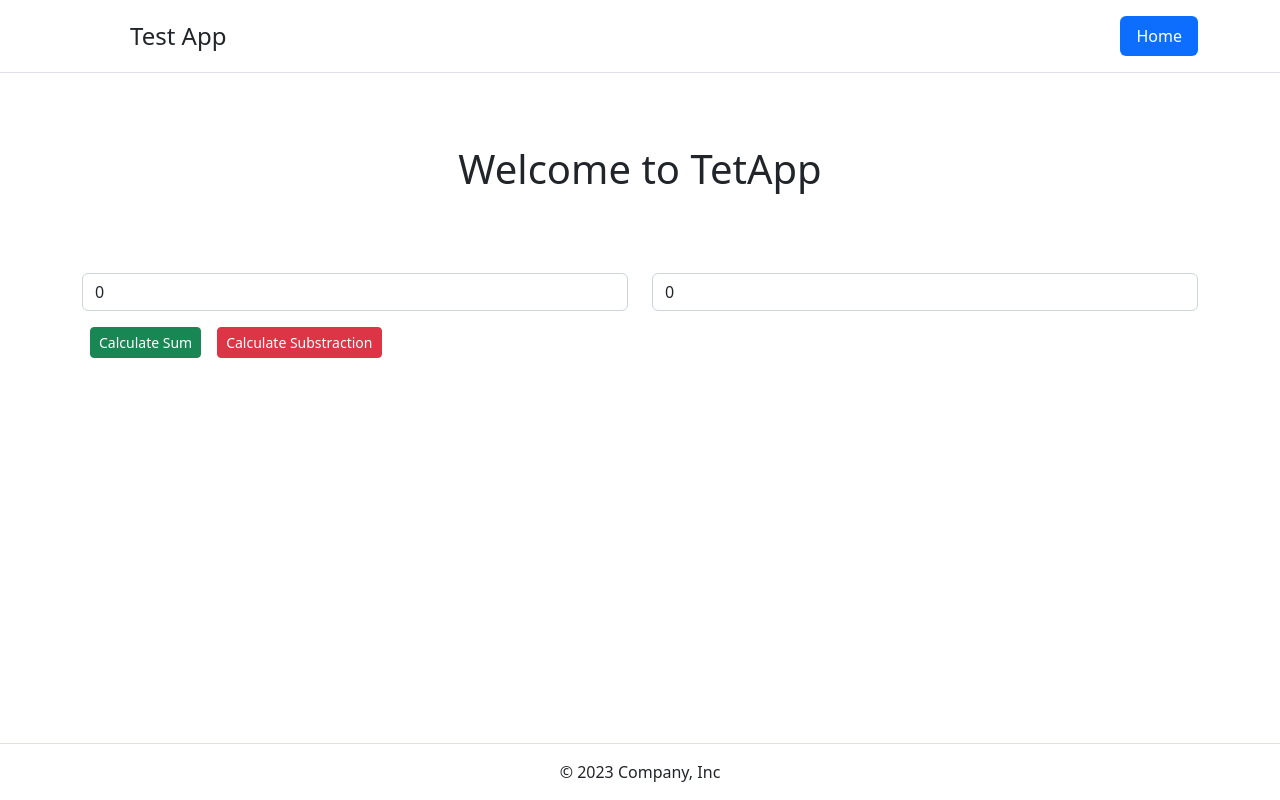
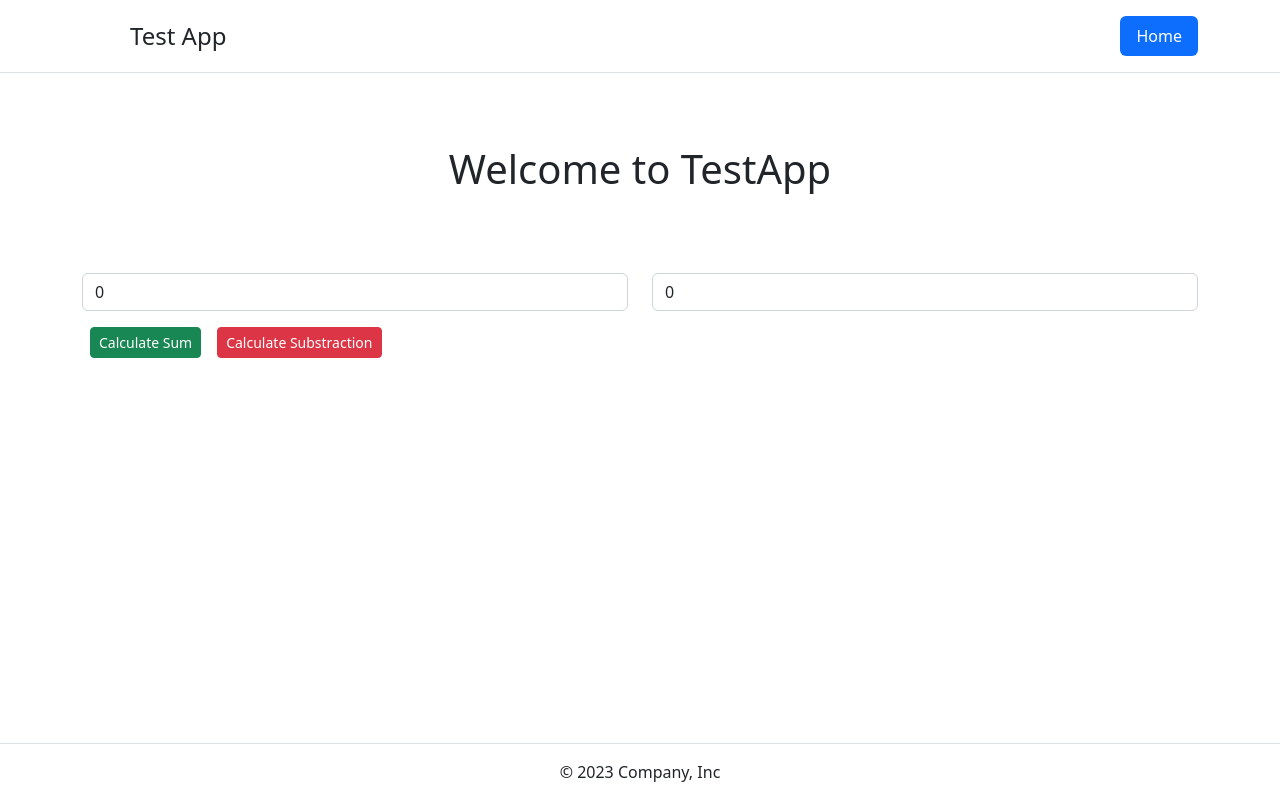
Before and after one commit to Improwised/TestApp, a Vue app in the folder web/: page / in a window 1280 px wide. Built offline with nearby package versions, Linux system fonts and the light colour scheme.

Commit message:
Typo update

```diff
--- a/web/src/App.vue
+++ b/web/src/App.vue
@@ -21,7 +21,7 @@ function calculateSub() {
       <section class="py-5 border-bootom">
         <div class="container">
           <h1 class="text-center">
-            Welcome to TetApp
+            Welcome to TestApp
           </h1>
         </div>
       </section>
```
